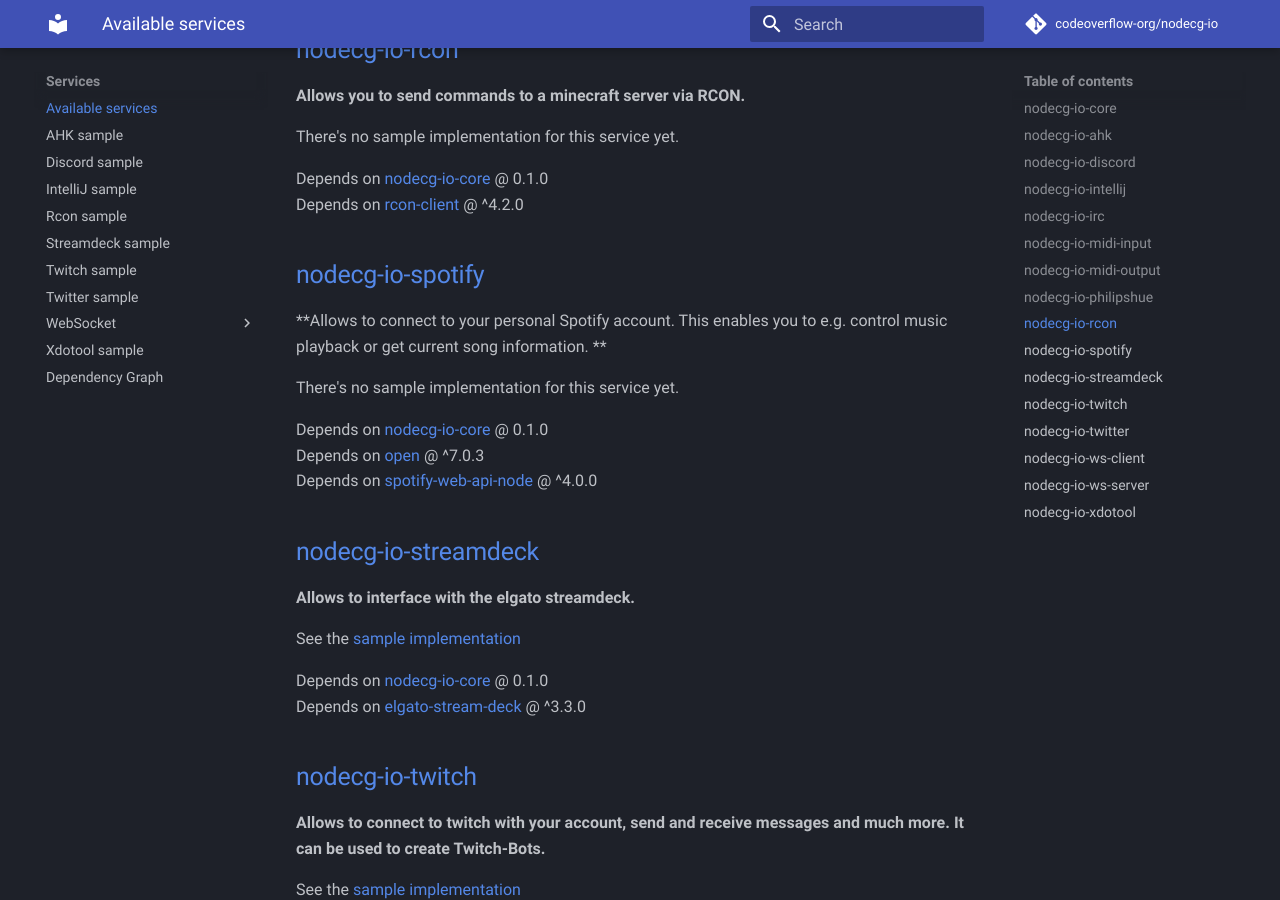
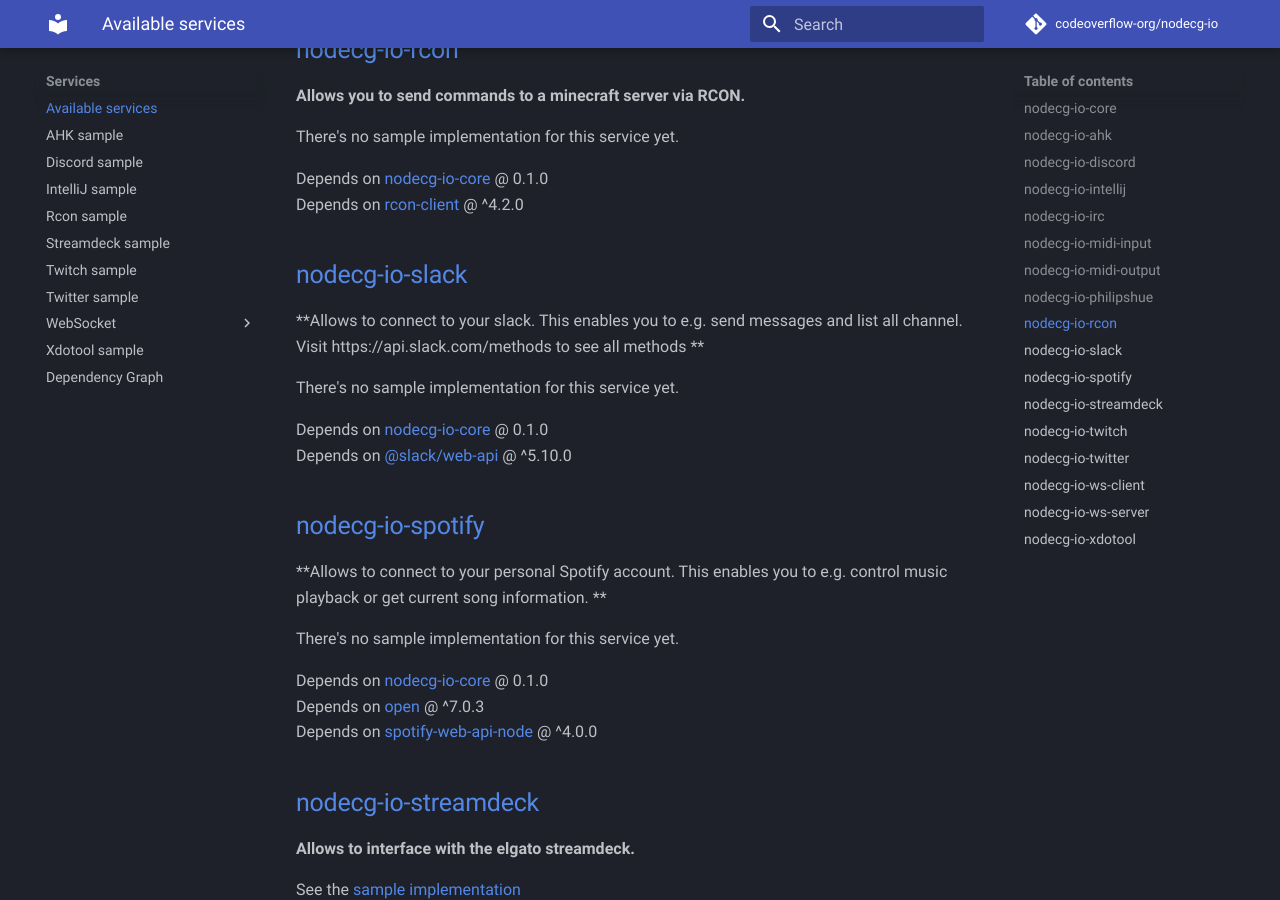
Before and after one commit to codeoverflow-org/nodecg-io-docs, an MkDocs documentation site: the page built from docs/services.md, in a window 1280 px wide and 900 px high, scrolled down 2034 px. Built offline with MkDocs 1.6.1 and Material for MkDocs 9.7.7, drawn with Linux system fonts in a browser that asks for light colours; comment, search, counter and statistics services are not loaded.

Commit message:
Update generated documentation ( codeoverflow-org/nodecg-io@74387d48e223d52eecab7cc9a74f0ddad4233d29)

```diff
--- a/docs/services.md
+++ b/docs/services.md
@@ -83,6 +83,15 @@ There's no sample implementation for this service yet.
 Depends on [nodecg-io-core](https://github.com/codeoverflow-org/nodecg-io/tree/master/nodecg-io-core) @ 0.1.0 <br>
 Depends on [rcon-client](https://www.npmjs.com/package/rcon-client) @ ^4.2.0 <br>
 
+## [nodecg-io-slack](https://github.com/codeoverflow-org/nodecg-io/tree/master/nodecg-io-slack)
+
+**Allows to connect to your slack. This enables you to e.g. send messages and list all channel. Visit https://api.slack.com/methods to see all methods **
+
+There's no sample implementation for this service yet.
+
+Depends on [nodecg-io-core](https://github.com/codeoverflow-org/nodecg-io/tree/master/nodecg-io-core) @ 0.1.0 <br>
+Depends on [@slack/web-api](https://www.npmjs.com/package/@slack/web-api) @ ^5.10.0 <br>
+
 ## [nodecg-io-spotify](https://github.com/codeoverflow-org/nodecg-io/tree/master/nodecg-io-spotify)
 
 **Allows to connect to your personal Spotify account. This enables you to e.g. control music playback or get current song information. **
```
Also changed, not shown: docs/dependencies.md (+4 -0 lines), docs/index.md (+1 -1 lines).
